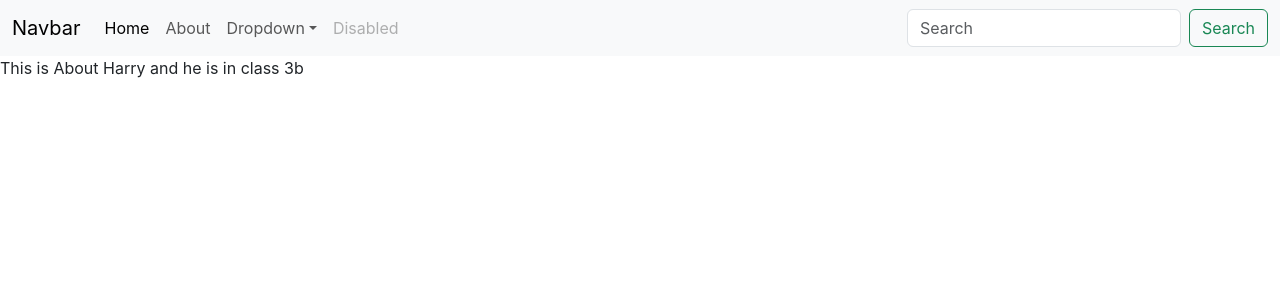
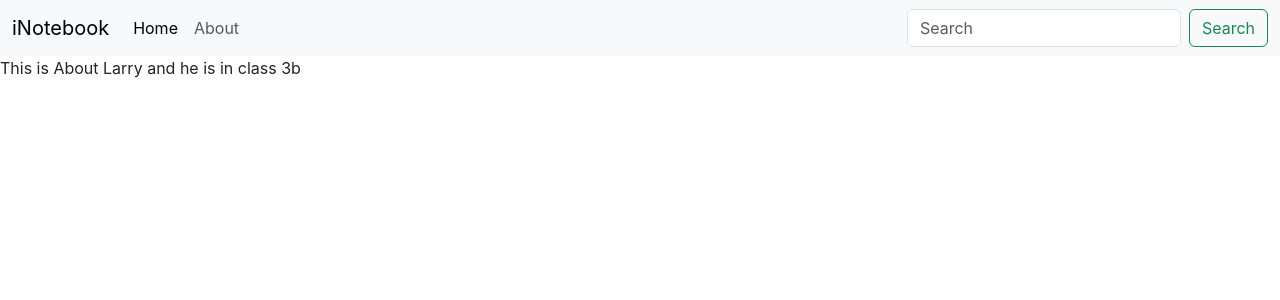
Before and after one commit to MukulAggarwal21/DataHaven, a React (Create React App) app: page /about in a window 1280 px wide. Shown: the top 300 px of the page. Built offline with nearby package versions, Linux system fonts and the light colour scheme.

Commit message:
UseContext Hook (Using Context API)

```diff
--- a/src/components/Navbar.js
+++ b/src/components/Navbar.js
@@ -6,7 +6,7 @@ const Navbar = () => {
         <>
             <nav class="navbar navbar-expand-lg bg-body-tertiary">
                 <div class="container-fluid">
-                    <Link class="navbar-brand" to="/">Navbar</Link>
+                    <Link class="navbar-brand" to="/">iNotebook</Link>
                     <button class="navbar-toggler" type="button" data-bs-toggle="collapse" data-bs-target="#navbarSupportedContent" aria-controls="navbarSupportedContent" aria-expanded="false" aria-label="Toggle navigation">
                         <span class="navbar-toggler-icon"></span>
                     </button>
@@ -18,20 +18,7 @@ const Navbar = () => {
                             <li class="nav-item">
                                 <Link class="nav-link" to="About">About</Link>
                             </li>
-                            <li class="nav-item dropdown">
-                                <Link class="nav-link dropdown-toggle" to="/" role="button" data-bs-toggle="dropdown" aria-expanded="false">
-                                    Dropdown
-                                </Link>
-                                <ul class="dropdown-menu">
-                                    <li><Link class="dropdown-item" to="/">Action</Link></li>
-                                    <li><Link class="dropdown-item" to="/">Another action</Link></li>
-                                    <li><hr class="dropdown-divider" /></li>
-                                    <li><Link class="dropdown-item" to="/">Something else here</Link></li>
-                                </ul>
-                            </li>
-                            <li class="nav-item">
-                                <Link class="nav-link disabled" aria-disabled="true">Disabled</Link>
-                            </li>
+
                         </ul>
                         <form class="d-flex" role="search">
                             <input class="form-control me-2" type="search" placeholder="Search" aria-label="Search" />
--- a/src/context/notes/NoteState.js
+++ b/src/context/notes/NoteState.js
@@ -2,7 +2,7 @@ import React, { useState } from "react";
 import NoteContext from './NoteContext';
 
 const NoteState = (props) => {
-    const s1 = {
+      const s1 = {
         "name": "Harry",
         "class": "5b"
     }
@@ -11,13 +11,13 @@ const NoteState = (props) => {
     const update = () => {
         setTimeout(() => {
             setState({
-                "name": "Harry",
+                "name": "Larry",
                 "class": "3b"
             })
         }, 1000);
     }
     return (
-        <NoteContext.Provider value={{state,update}}>
+        <NoteContext.Provider value={{state , update }}>
             {props.children}
         </NoteContext.Provider>
     )
```
Also changed, not shown: src/components/About.js (+3 -4 lines).
